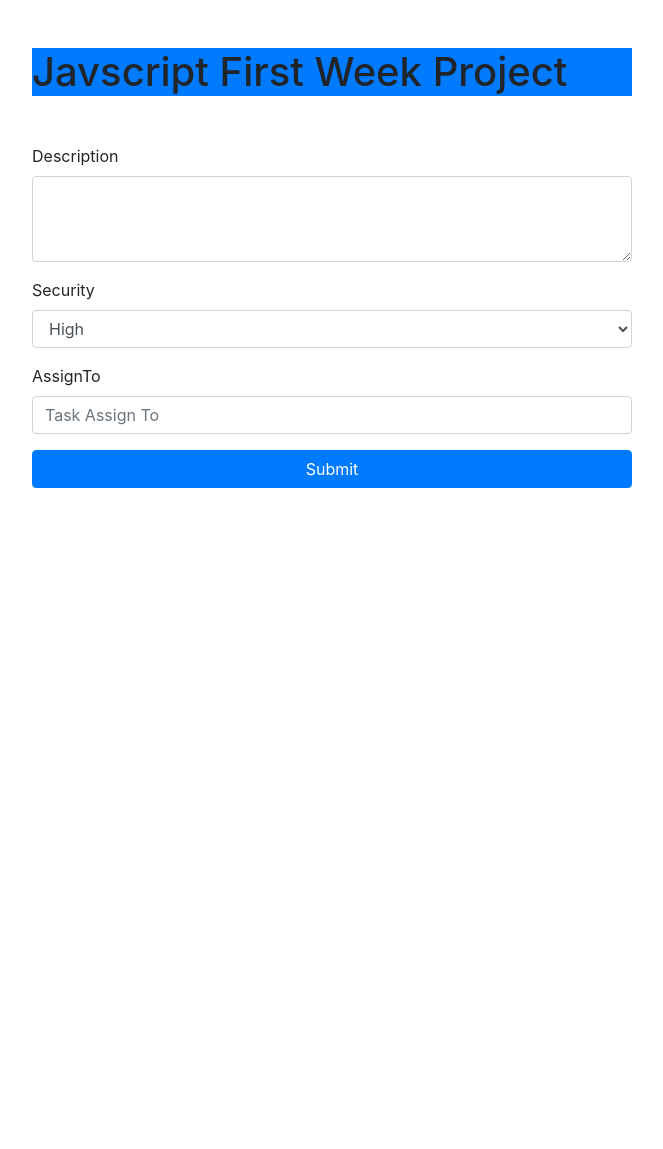
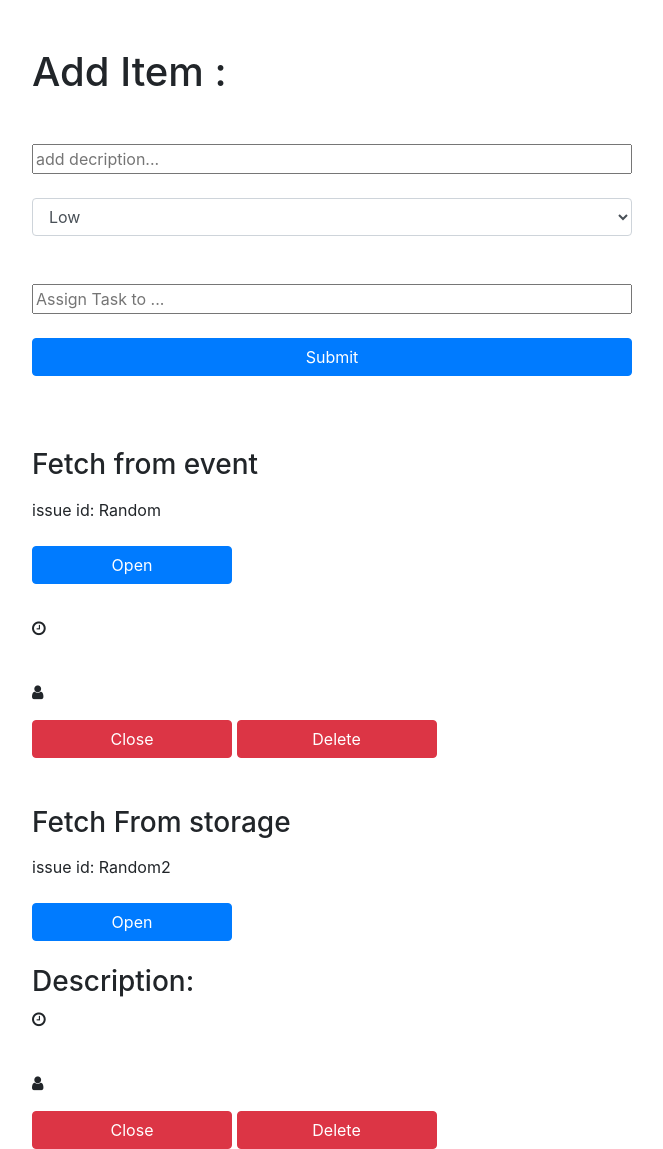
Before and after one commit to WebDevPronoy/Javascript-First-Week-Project-Validation-Fetching-Localstorage-, a plain HTML site: page index.html in a window 1280 px wide. Shown: the whole page, without its empty margins (308-971 px from the left). Before the commit the page ends 800 px from the top, so only its background shows below. Drawn offline with nearby package versions, Linux system fonts and the light colour scheme.

Commit message:
"second day update"

```diff
--- a/index.html
+++ b/index.html
@@ -7,7 +7,7 @@
 
     <!-- Bootstrap CSS -->
     <link rel="stylesheet" href="https://cdn.jsdelivr.net/npm/bootstrap@4.0.0/dist/css/bootstrap.min.css" integrity="sha384-Gn5384xqQ1aoWXA+058RXPxPg6fy4IWvTNh0E263XmFcJlSAwiGgFAW/dAiS6JXm" crossorigin="anonymous">
-
+    <link rel="stylesheet" href="https://cdnjs.cloudflare.com/ajax/libs/font-awesome/4.7.0/css/font-awesome.min.css">
     <title>JavaScript First Week</title>
   </head>
 
@@ -16,43 +16,112 @@
 <div class="mx-auto" style="width: 600px;">
 
 
-    <h1 class=" my-5 bg-primary">Javscript First Week Project</h1>
+    <h1 class=" my-5">Add Item :</h1>
 
 
-    <form name="form">
-
-        <div class="form-group">
-            <label for="description">Description</label>
-            <textarea class="form-control" id="description" rows="3"></textarea>
-          </div>
+    <form name="form" class="form">
 
 
-          <div class="form-group">
-            <label for="security">Security</label>
-            <select class="form-control" id="security">
-              <option>High</option>
-              <option>Medium</option>
-              <option>Low</option>
-            </select>
-          </div>
+
+          <input type= "text" name="description" id="description" placeholder="add decription..." style="width: 600px;""></textarea>
 
 
-        <div class="form-group">
-          <label for="assign">AssignTo</label>
-          <input type="text" class="form-control" id="assign" placeholder="Task Assign To">
-        </div>
+          <br> <br>
+
+            <select class="form-control" id="security" name="security">
+              <option>Low</option>
+              <option>Medium</option>
+              <option>High</option>
+            </select>
 
 
+            <br> <br>
+
+        <input type="text" id="assign" name="assign" placeholder="Assign Task to ..." style="width: 600px;"">
+
+
+        <br> <br>
 
         <button type="submit"  class="btn btn-primary " style="width: 600px;">Submit</button>
 
 
       </form>
 
+<br>
+<br> <br>
+      <div>
+        <h3> Fetch from event</h3>
+
+        <p></p>issue id: Random<br> <br>
+
+        <button type="button"  class="btn btn-primary " style="width: 200px;">Open</button>
+        <br> <br>
+
+          <!-- description -->
+          <h3 class="testdescription"></h3>
+
+
+          <!-- security -->
+          <p class="testsecurity"> <i class="fa fa-clock-o"></i> </p>
+
+          <br>
+
+
+          <!-- user -->
+           <p class="testassign"><i class="fa fa-user"></i> </p>
+
+
+
+
+        <button type="button"  class="btn btn-danger " style="width: 200px;">Close</button>
+        <button type="button"  class="btn btn-danger " style="width: 200px;">Delete</button>
+
+
+
+
+
+
+      </div>
+
+
+<br> <br>
+      <div>
+        <h3>Fetch From storage</h3>
+        <p></p>issue id: Random2<br> <br>
+
+        <button type="button"  class="btn btn-primary " style="width: 200px;">Open</button>
+        <br> <br>
+
+          <!-- description -->
+          <h3 class="ldescription">Description:</h3>
+
+
+          <!-- security -->
+          <p class="lsecurity"> <i class="fa fa-clock-o"></i> </p>
+
+          <br>
+
+
+          <!-- user -->
+           <p class="lassign"><i class="fa fa-user"></i> </p>
+
+
+
+
+        <button type="button"  id ="close"class="btn btn-danger " style="width: 200px;">Close</button>
+        <button type="button"  id="delete" class="btn btn-danger " style="width: 200px;">Delete</button>
+
+
+
+
+
+
+      </div>
+
 
 </div>
 
-<script src="https://code.jquery.com/jquery-1.9.1.min.js"></script>
+
 <script src="index.js"></script>
 
 
--- a/index.js
+++ b/index.js
@@ -1,21 +1,142 @@
+
+//require fields
+// descriptionform.setAttribute('required', '');
+// assign.setAttribute('required', '');
 
 
-const description = document.getElementById('description');
-const assign = document.getElementById('assign');
-const security = document.getElementById('security');
+// console.log(descriptionform.value);
+// console.log(assign.value);
+// console.log(localStorage);
 
-//require fields
-description.setAttribute('required', '');
-assign.setAttribute('required', '');
+// localStorage.setItem("description",descriptionform.value);
+// localStorage.setItem("assign",assign.value);
+// localStorage.setItem("security",security.value);
+// console.log(localStorage);
+// console.log(localStorage.getItem("description"))
 
 
 
-//checking localstorage
+const formOne = document.querySelector(".form");
+let descriptionOne = document.querySelector("#description");
+let security1 = document.querySelector("#security");
+let assignOne = document.querySelector("#assign");
 
 
-localStorage.setItem("description",description);
-localStorage.setItem("security",security);
-localStorage.setItem("assign",assign);
 
-localStorage.removeItem("")
-console.log(localStorage);
+
+
+
+
+
+// const Pelement1 = document.querySelector(".testdescription");
+// const Pelement2 = document.querySelector(".testsecurity");
+// const Pelement3 = document.querySelector(".testassign");
+
+// const Pelement4 = document.querySelector(".ldescription");
+// const Pelement5 = document.querySelector(".lsecurity");
+// const Pelement6 = document.querySelector(".lassign");
+
+// const delbutton = document.querySelector("#delete");
+
+var names=[]
+var list = []
+
+formOne.addEventListener("submit", (event) => {
+
+
+    event.preventDefault();
+
+    additem();
+
+
+
+
+
+
+});
+
+function additem(){
+
+    // const el1array = document.createElement("div");
+    // const el2 = document.createElement("p");
+    // const cl3 = document.createElement("p");
+
+
+    // el1.innerText = newItemDescription;
+    // el1.innerText = newItemDescription;
+
+
+
+
+    //append
+
+    // Pelement1.appendChild(el1);
+    // Pelement2.appendChild(el2);
+    // Pelement3.appendChild(el3);
+
+    // localStorage.setItem("list", JSON.stringify(list));
+
+
+
+    let newItemDescription = descriptionOne.value;
+    let newItemSecurity = security1.value;
+    let newItemAssign = assignOne.value;
+
+    list.push([newItemDescription,newItemSecurity,newItemAssign])
+
+    localStorage.setItem("list", JSON.stringify(list));
+
+    var storedNames = JSON.parse(localStorage.getItem("list"));
+
+    console.log(storedNames[0])
+
+    // localStorage.setItem("Security",newItemSecurity);
+    // localStorage.setItem("Assign",newItemAssign);
+
+//     descriptionOne.value = "";
+//     security1.value = "";
+//     assignOne.value = "";
+
+
+//     //getitem storage
+//     ldescription = localStorage.getItem("Description");
+//     lsecurity = localStorage.getItem("Security");
+//     lassign = localStorage.getItem("Assign");
+
+//     //create element
+//     var elld = document.createElement("p");
+//     var ells = document.createElement("p");
+//     var ella = document.createElement("p");
+
+//     //element
+//     elld.innerText = ldescription;
+//     ells.innerText = lsecurity;
+//     ella.innerText = lassign;
+
+
+//     //add
+//     Pelement4.appendChild(elld);
+//     Pelement5.appendChild(ells);
+//     Pelement6.appendChild(ella);
+
+//     //delete button
+//     const deletebutton = document.createElement("div");
+
+//     delbutton.appendChild(deletebutton);
+
+//     delbutton.addEventListener( ("click"), ()=> {
+
+//     elld.remove();
+//     ells.remove();
+//     ella.remove();
+
+//     localStorage.removeItem("Description");
+//     localStorage.removeItem("Security");
+//     localStorage.removeItem("Assign");
+
+
+
+// });
+
+
+}
```
